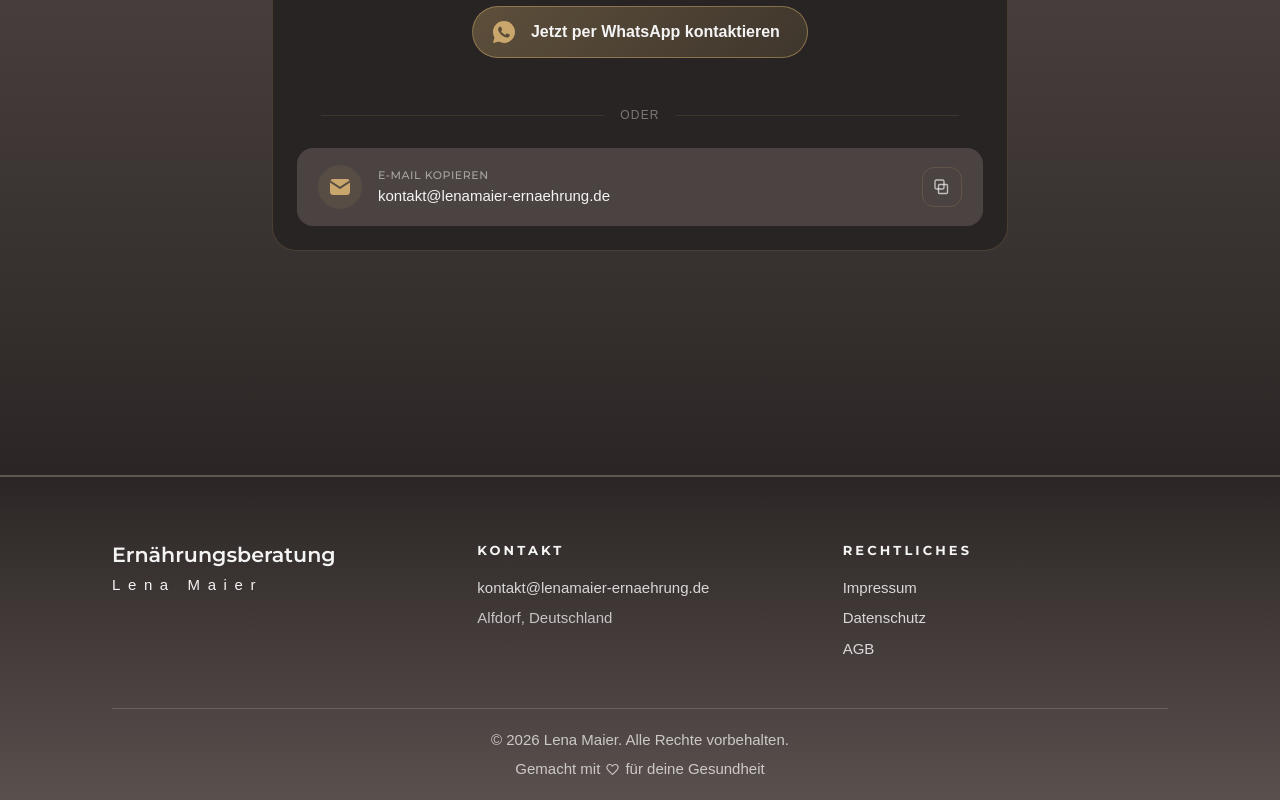
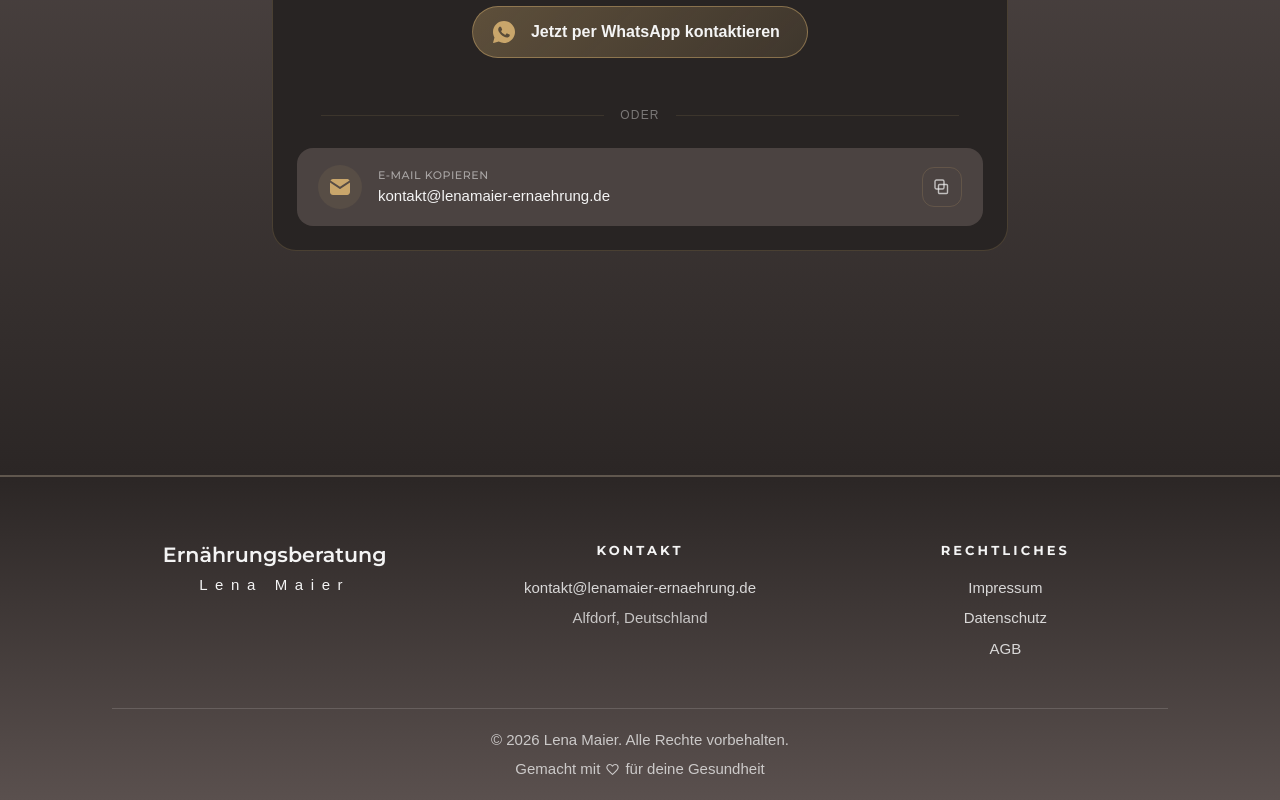
Before and after one commit to lenamaierernaehrung/Website, a React (Vite) app: page / in a window 1280 px wide. Shown: the part 4885-5685 px from the top of the page. Built offline with nearby package versions, Linux system fonts and the light colour scheme; a web font is replaced by a local one.

Commit message:
Footer Korrektur

```diff
--- a/src/app/App.tsx
+++ b/src/app/App.tsx
@@ -1457,7 +1457,7 @@ function Contact() {
     <section
       id="contact"
       style={{ backgroundImage: G.contact }}
-      className="py-0 md:pt-8 md:pb-56 scroll-mt-[90px]"
+      className="pt-0 pb-16 md:pt-8 md:pb-56 scroll-mt-[90px]"
     >
       <Container narrow>
         <Reveal className="text-center mb-14">
@@ -1718,13 +1718,13 @@ function Footer({
       <div style={{ borderTop: `2px solid ${GOLD_LITE}40` }}>
         <Container className="pt-16 pb-0">
           {/* Three-column row */}
-          <div className="grid grid-cols-1 sm:grid-cols-3 gap-10 pb-12 sm:items-start">
-            {/* Brand — left-aligned */}
+          <div className="grid grid-cols-1 sm:grid-cols-3 gap-10 pb-12 items-start justify-items-center">
+            {/* Brand — centered on mobile */}
             <button
               onClick={() =>
                 window.scrollTo({ top: 0, behavior: "smooth" })
               }
-              className="focus:outline-none w-fit text-left"
+              className="focus:outline-none w-fit text-center mx-auto"
             >
               <p
                 className="font-semibold leading-[1.4]"
@@ -1749,8 +1749,8 @@ function Footer({
               </p>
             </button>
 
-            {/* Kontakt — left-aligned */}
-            <div className="text-left">
+            {/* Kontakt — centered on mobile */}
+            <div className="text-center">
               <p
                 className="mb-4 uppercase"
                 style={{
@@ -1763,7 +1763,7 @@ function Footer({
               >
                 Kontakt
               </p>
-              <div className="flex flex-col gap-2 items-start">
+              <div className="flex flex-col gap-2 items-center">
                 <a
                   href="mailto:kontakt@lenamaier-ernaehrung.de"
                   style={{
@@ -1804,8 +1804,8 @@ function Footer({
             </div>
           </div>
 
-          {/* Rechtliches — left-aligned */}
-          <div className="text-left">
+          {/* Rechtliches — centered on mobile */}
+          <div className="text-center">
             <p
               className="mb-4 uppercase"
               style={{
@@ -1818,7 +1818,7 @@ function Footer({
             >
               Rechtliches
             </p>
-            <div className="flex flex-col gap-2 items-start">
+            <div className="flex flex-col gap-2 items-center">
               {(
                 [
                   ["Impressum", "impressum"],
```
